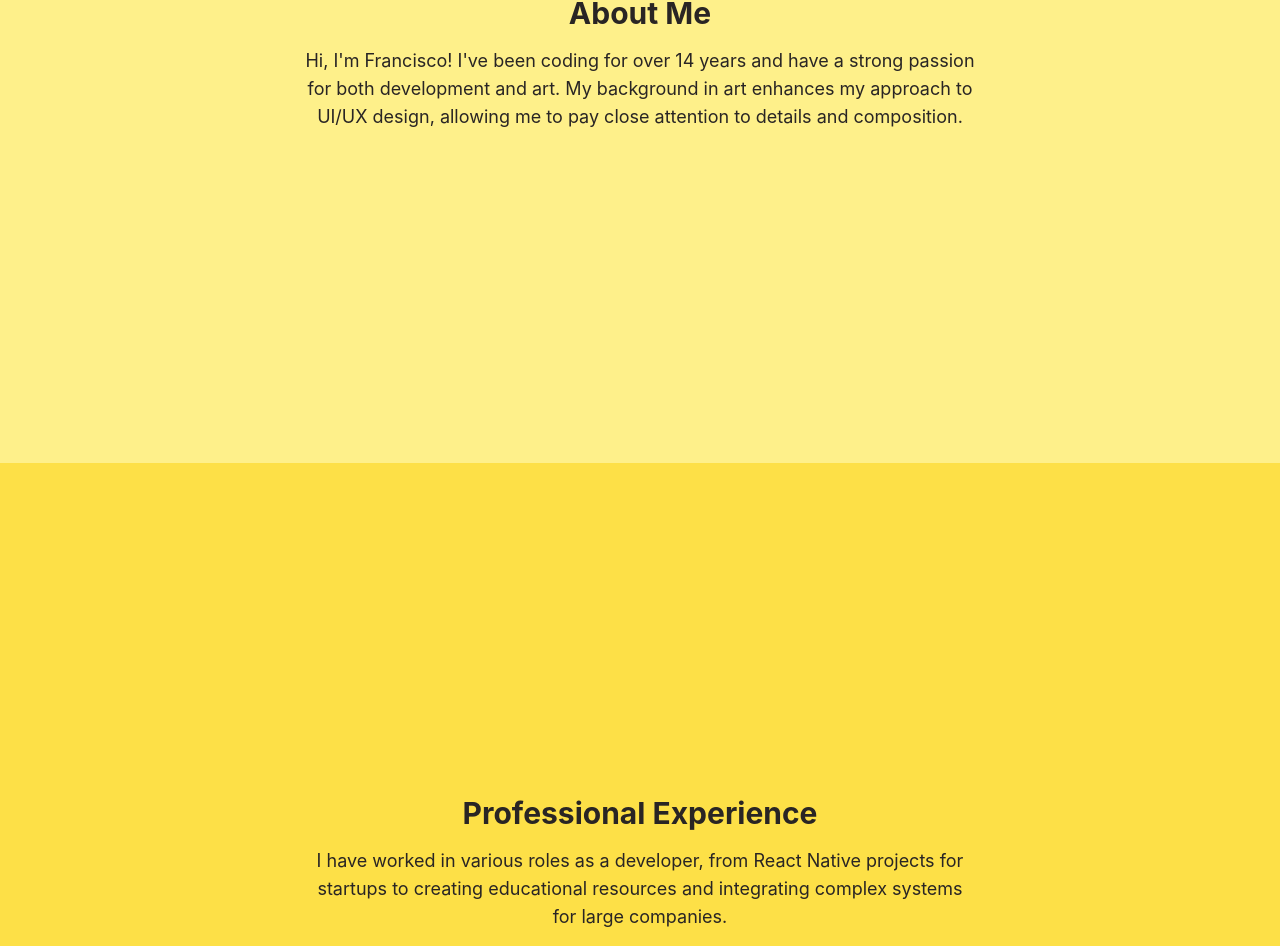
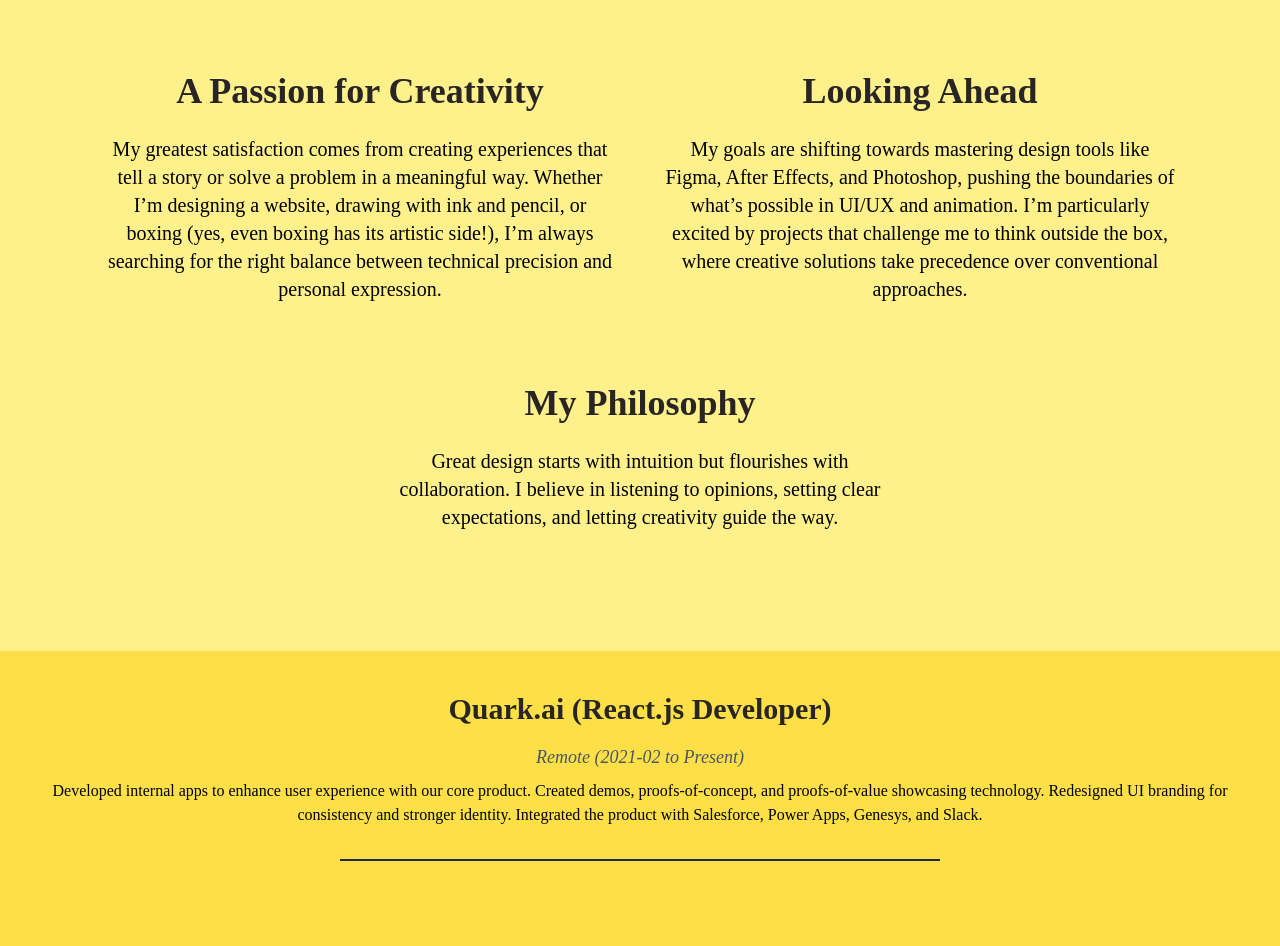
Before and after one commit to pSuarezFrancisco/personal-page, a React (Create React App) app: page / in a window 1280 px wide. Shown: the part 1177-2123 px from the top of the page. Built offline with nearby package versions, Linux system fonts and the light colour scheme.

Commit message:
WIP AboutMe and ProfessionalExperience

```diff
--- a/src/App.tsx
+++ b/src/App.tsx
@@ -25,8 +25,8 @@ const App: React.FC = () => {
     <Loading />
   ) : (
     <ModeProvider>
-      <PeaksAnimation />
-      <SquareSnakeAnimation />
+      {/* <PeaksAnimation />
+      <SquareSnakeAnimation /> */}
       <MainContent onEnableScroll={enableScroll} />
     </ModeProvider>
   );
--- /dev/null
+++ b/src/components/SectionText.tsx
@@ -0,0 +1,89 @@
+import React, { useEffect, useRef, useState } from "react";
+import { useSpring, animated } from "@react-spring/web";
+
+interface SectionTextProps {
+  text: string;
+  fadeIn?: boolean;
+  slideIn?: "left" | "right" | "up" | "down";
+  delay?: number;
+  config?: { tension: number; friction: number };
+  className?: string;
+}
+
+const SectionText: React.FC<SectionTextProps> = ({
+  text,
+  fadeIn = true,
+  slideIn,
+  delay = 0,
+  config = { tension: 170, friction: 26 },
+  className,
+}) => {
+  const ref = useRef<HTMLDivElement>(null);
+  const [isVisible, setIsVisible] = useState(false);
+
+  // Set up the observer
+  useEffect(() => {
+    const observer = new IntersectionObserver(
+      ([entry]) => {
+        if (entry.isIntersecting) {
+          setIsVisible(true); // Trigger animation
+          observer.disconnect(); // Remove observer after it's visible
+        }
+      },
+      { threshold: 0.1 } // 50% visibility triggers the animation
+    );
+
+    if (ref.current) observer.observe(ref.current);
+
+    return () => observer.disconnect();
+  }, []);
+
+  const props = useSpring({
+    from: {
+      opacity: fadeIn ? 0 : 1,
+      transform:
+        slideIn === "left"
+          ? "translateX(-100px)"
+          : slideIn === "right"
+          ? "translateX(100px)"
+          : slideIn === "up"
+          ? "translateY(100px)"
+          : slideIn === "down"
+          ? "translateY(-100px)"
+          : "translate(0px, 0px)",
+    },
+    to: isVisible
+      ? {
+          opacity: 1,
+          transform: "translate(0px, 0px)",
+        }
+      : {
+          opacity: fadeIn ? 0 : 1,
+          transform:
+            slideIn === "left"
+              ? "translateX(-100px)"
+              : slideIn === "right"
+              ? "translateX(100px)"
+              : slideIn === "up"
+              ? "translateY(100px)"
+              : slideIn === "down"
+              ? "translateY(-100px)"
+              : "translate(0px, 0px)",
+        },
+    delay,
+    config,
+  });
+
+  return (
+    <div ref={ref}>
+      <animated.p
+        style={props}
+        className={`${className || ""} transition-all duration-500`}
+      >
+        {text}
+      </animated.p>
+    </div>
+  );
+};
+
+export default SectionText;
--- a/src/components/SquareSnakeAnimation.tsx
+++ b/src/components/SquareSnakeAnimation.tsx
@@ -1,6 +1,6 @@
 import React, { useEffect, useState, useRef } from "react";
 import Lottie, { LottieRefCurrentProps } from "lottie-react";
-import SquareSnake from "../assets/data.json"; // Replace with your JSON file path
+import SquareSnake from "../assets/SquareSnake.json"; // Replace with your JSON file path
 
 const ScrollControlledLottie = () => {
   const [progress, setProgress] = useState(0);
--- a/src/context/ModeContext.tsx
+++ b/src/context/ModeContext.tsx
@@ -3,7 +3,7 @@ import React, { createContext, useContext, useState, ReactNode } from "react";
 // Colors for each section in two modes
 const colors = {
   default: ["#fef9c3", "#fef08a", "#fde047", "#facc15", "#f59e0b"],
-  germi: ["#d1fae5", "#a7f3d0", "#6ee7b7", "#34d399", "#10b981"],
+  germi: ["#fef9c3", "#fef08a", "#fde047", "#facc15", "#f59e0b"],
 };
 
 type ModeContextType = {
--- a/src/index.css
+++ b/src/index.css
@@ -1,18 +1,19 @@
 @tailwind base;
 @tailwind components;
 @tailwind utilities;
+@import url("https://fonts.googleapis.com/css2?family=Playfair+Display:wght@400;700&display=swap");
 
 body {
   margin: 0;
-  font-family: -apple-system, BlinkMacSystemFont, 'Segoe UI', 'Roboto', 'Oxygen',
-    'Ubuntu', 'Cantarell', 'Fira Sans', 'Droid Sans', 'Helvetica Neue',
+  font-family: -apple-system, BlinkMacSystemFont, "Segoe UI", "Roboto", "Oxygen",
+    "Ubuntu", "Cantarell", "Fira Sans", "Droid Sans", "Helvetica Neue",
     sans-serif;
   -webkit-font-smoothing: antialiased;
   -moz-osx-font-smoothing: grayscale;
 }
 
 code {
-  font-family: source-code-pro, Menlo, Monaco, Consolas, 'Courier New',
+  font-family: source-code-pro, Menlo, Monaco, Consolas, "Courier New",
     monospace;
 }
 
--- a/src/sections/AboutMe.tsx
+++ b/src/sections/AboutMe.tsx
@@ -1,22 +1,83 @@
-import React from "react";
+import SectionText from "../components/SectionText";
 import { useMode } from "../context/ModeContext";
 
 const AboutMe: React.FC = () => {
   const { getColor } = useMode();
 
+  const content = [
+    {
+      title: "The Beginning",
+      paragraph:
+        "From getting my first computer at the age of four to designing elegant interfaces today, my journey into development has been fueled by curiosity and creativity. Over the years, I’ve had the privilege of working across industries—from agriculture and government services to insurance systems, ERPs, and mobile apps for startups. I’ve also developed proof-of-concepts and integrated platforms like Salesforce, Power Apps, Genesys, and Slack.",
+    },
+    {
+      title: "The Developer-Artist Hybrid",
+      paragraph:
+        "As an artist, I’ve spent years perfecting the balance between form, composition, and color. This artistic foundation allows me to approach coding and UI/UX design with a unique perspective, crafting solutions that are not only functional but visually engaging. Whether it’s designing custom components or editing animations for my personal projects, I strive to create experiences that resonate with users.",
+    },
+    {
+      title: "A Passion for Creativity",
+      paragraph:
+        "My greatest satisfaction comes from creating experiences that tell a story or solve a problem in a meaningful way. Whether I’m designing a website, drawing with ink and pencil, or boxing (yes, even boxing has its artistic side!), I’m always searching for the right balance between technical precision and personal expression.",
+    },
+    {
+      title: "Looking Ahead",
+      paragraph:
+        "My goals are shifting towards mastering design tools like Figma, After Effects, and Photoshop, pushing the boundaries of what’s possible in UI/UX and animation. I’m particularly excited by projects that challenge me to think outside the box, where creative solutions take precedence over conventional approaches.",
+    },
+    {
+      title: "My Philosophy",
+      paragraph:
+        "Great design starts with intuition but flourishes with collaboration. I believe in listening to opinions, setting clear expectations, and letting creativity guide the way.",
+    },
+  ];
+
+  const rows = [
+    content.slice(0, 2), // First 2 items
+    content.slice(2, 4), // Next 2 items
+    content.slice(4), // Last item
+  ];
+
   return (
     <section
-      id="AboutMe"
-      style={{ backgroundColor: getColor(1) }}
-      className="min-h-screen flex flex-col items-center justify-center text-white p-10"
+      style={{
+        fontFamily: "'Playfair Display', serif",
+        backgroundColor: getColor(1),
+      }}
+      className="min-h-screen flex flex-col items-center justify-center p-10 bg-gray-100"
     >
-      <h2 className="text-3xl font-bold mb-4 text-custom-stone">About Me</h2>
-      <p className="text-lg max-w-2xl text-center text-custom-stone">
-        Hi, I'm Francisco! I've been coding for over 14 years and have a strong
-        passion for both development and art. My background in art enhances my
-        approach to UI/UX design, allowing me to pay close attention to details
-        and composition.
-      </p>
+      {rows.map((row, rowIndex) => (
+        <div
+          key={rowIndex}
+          className={`mb-12 ${
+            rowIndex === rows.length - 1
+              ? "flex flex-col items-center justify-center" // Center the last row
+              : "grid grid-cols-1 md:grid-cols-2 gap-12"
+          }`}
+        >
+          {row.map(({ title, paragraph }, idx) => (
+            <div key={idx} className="mb-8 text-center max-w-lg">
+              <h2 className="text-4xl font-bold mb-6 text-custom-stone">
+                {title}
+              </h2>
+              <SectionText
+                text={paragraph}
+                fadeIn
+                slideIn={
+                  rowIndex === rows.length - 1
+                    ? "up"
+                    : idx % 2 === 0
+                    ? "left"
+                    : "right"
+                } // Slide in from bottom for the last row
+                delay={(rowIndex * 2 + idx) * 300}
+                config={{ tension: 250, friction: 18 }}
+                className="text-lg md:text-xl leading-relaxed"
+              />
+            </div>
+          ))}
+        </div>
+      ))}
     </section>
   );
 };
--- a/src/sections/ProfessionalExperience.tsx
+++ b/src/sections/ProfessionalExperience.tsx
@@ -1,23 +1,73 @@
-import React from "react";
+import SectionText from "../components/SectionText";
 import { useMode } from "../context/ModeContext";
 
 const ProfessionalExperience: React.FC = () => {
   const { getColor } = useMode();
+
+  const roles = [
+    {
+      title: "Quark.ai (React.js Developer)",
+      dates: "Remote (2021-02 to Present)",
+      description:
+        "Developed internal apps to enhance user experience with our core product. Created demos, proofs-of-concept, and proofs-of-value showcasing technology. Redesigned UI branding for consistency and stronger identity. Integrated the product with Salesforce, Power Apps, Genesys, and Slack.",
+    },
+    {
+      title: "Codimbo (React Native Developer)",
+      dates: "Remote (2019-05 to 2021-02)",
+      description:
+        "Built mobile and web applications for startups and small businesses. Focused on aligning UI/UX with client needs for functional, user-friendly solutions. Contributed insights on tech advancements and best practices.",
+    },
+    {
+      title: "Incoding (Partner - Software Developer and Systems Analyst)",
+      dates: "Rosario (2015-10 to 2022-03)",
+      description:
+        "Developed apps for small businesses using .NET Framework, SQL, and Backbone/Marionette. Transitioned to React for front-end development. Handled project analysis, budgets, and client demos.",
+    },
+    {
+      title: "Neoris (Software Developer)",
+      dates: "Rosario (2018-03 to 2019-04)",
+      description:
+        "Created educational resources for a React.js course for international partners. Maintained and improved insurance systems using .NET Framework and SQL. Contributed to Neoris Global Campus content.",
+    },
+    {
+      title: "A&J Sistemas (Software Developer and Systems Analyst)",
+      dates: "Rosario (2010-10 to 2018-03)",
+      description:
+        "Led development of modules for agriculture and government systems. Upgraded older systems to scalable, efficient frameworks. Managed client presentations, project budgets, and requirements.",
+    },
+  ];
+
   return (
     <section
-      id="ProfessionalExperience"
-      style={{ backgroundColor: getColor(2) }}
-      className="min-h-screen flex flex-col items-center justify-center text-white p-10"
+      style={{
+        fontFamily: "'Playfair Display', serif",
+        backgroundColor: getColor(2),
+      }}
+      className="min-h-screen flex flex-col items-center justify-center p-10 bg-gray-100"
     >
-      <h2 className="text-3xl font-bold mb-4 text-custom-stone">
-        Professional Experience
-      </h2>
-      <p className="text-lg max-w-2xl text-center text-custom-stone">
-        I have worked in various roles as a developer, from React Native
-        projects for startups to creating educational resources and integrating
-        complex systems for large companies.
-      </p>
+      {roles.map(({ title, dates, description }, idx) => (
+        <div key={idx} className="mb-12 text-center">
+          <h2
+            className="text-3xl font-bold mb-4 text-custom-stone"
+            style={{ fontFamily: "'Playfair Display', serif" }}
+          >
+            {title}
+          </h2>
+          <h3 className="text-lg italic mb-2 text-gray-600">{dates}</h3>
+          <SectionText
+            text={description}
+            fadeIn
+            slideIn={idx % 2 === 0 ? "left" : "right"}
+            delay={idx * 300}
+            config={{ tension: 250, friction: 18 }}
+          />
+          {idx !== roles.length - 1 && (
+            <hr className="w-1/2 mx-auto border-t-2 border-gray-800 my-8" />
+          )}
+        </div>
+      ))}
     </section>
   );
 };
+
 export default ProfessionalExperience;
```
Also changed, not shown: src/components/ClapAnimation.tsx (+19 -7 lines), src/hooks/useInView.ts (added, +20 -0 lines), 1 other file (tests, documents, lock files or other folders).
